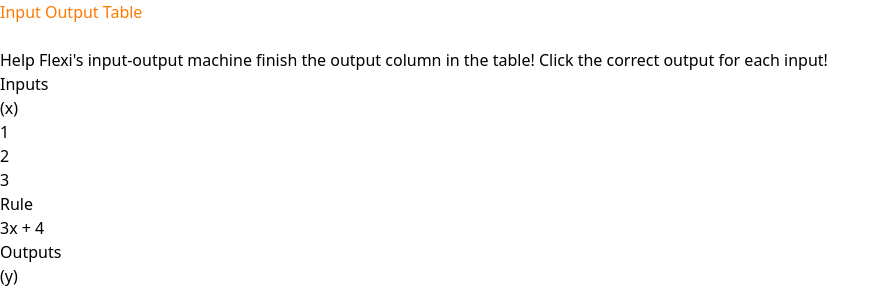
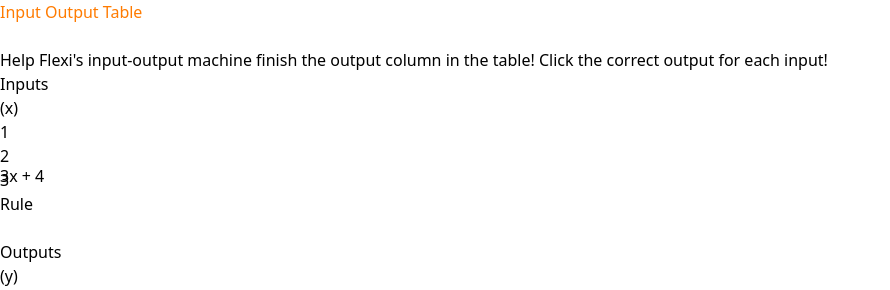
Before and after one commit to TimothyCruzCk12/input_output_table, a React (Vite) app: page / in a window 1280 px wide. Shown: the top 290 px of the page, without its empty margins (0-890 px from the left). Built offline with nearby package versions, Linux system fonts and the light colour scheme.

Commit message:
added machine animations

```diff
--- a/src/components/Machine.css
+++ b/src/components/Machine.css
@@ -0,0 +1,25 @@
+.stepOne {
+    transform: translateY(-52px);
+    transition: transform 0.5s ease-in-out;
+}
+.stepTwo {
+    transform: translateY(0);
+    transition: transform 0.5s ease-in-out;
+}
+.stepThree {
+    transform: translateY(54px);
+    transition: transform 0.5s ease-in-out;
+}
+
+.gear-spin {
+    animation: spin 0.5s ease-in-out;
+}
+
+@keyframes spin {
+    from {
+        transform: translateY(5px) rotate(0deg);
+    }
+    to {
+        transform: translateY(5px) rotate(360deg);
+    }
+}
--- a/src/components/Machine.jsx
+++ b/src/components/Machine.jsx
@@ -1,4 +1,9 @@
+import './Machine.css'
+
 const Machine = ({rule, step, lightColor, lightType}) => {
+    // Determine CSS class based on step
+    const stepClass = step === 0 ? 'stepOne' : step === 1 ? 'stepTwo' : 'stepThree';
+
     return(
         <div className='flex flex-col h-[100%] flex-grow items-center z-2'>
                 <div className='mb-2'>
@@ -7,7 +12,7 @@ const Machine = ({rule, step, lightColor, lightType}) => {
                 {/* Top Decorations */}
                 <div className='relative w-[60%] flex items-center z-1'>
                     {/* Gear */}
-                    <div className="absolute translate-y-1 w-8 h-8 flex items-center justify-center">
+                    <div className={`absolute translate-y-[5px] w-8 h-8 flex items-center justify-center gear-spin`} key={step}>
                         {/* Gear teeth */}
                         <div className="absolute inset-0">
                             {/* Top tooth */}
@@ -57,16 +62,16 @@ const Machine = ({rule, step, lightColor, lightType}) => {
                     {/* Middle of Machine */}
                     <div className='w-[80%] h-[100%] flex items-center justify-center z-2'>
                         {/* Left Funnel */}
-                        <div className='bg-yellow-500 h-[50px] w-[20px] flex items-center justify-center' style={{clipPath: 'polygon(0% 0%, 100% 25%, 100% 75%, 0% 100%)'}} />
+                        <div className={`bg-yellow-500 h-[50px] w-[20px] flex items-center justify-center ${stepClass}`} style={{clipPath: 'polygon(0% 0%, 100% 25%, 100% 75%, 0% 100%)'}} />
                         {/* Gray Body */}
                         <div className='flex-grow bg-gray-500 h-[100%] flex items-center justify-center z-0'>
                                 {/* Rule */}
-                                <div className='text-center font-bold text-sm bg-white py-2 px-1 flex items-center justify-center border border-yellow-600 rounded-md z-10'>{rule}</div>
+                                <div className={`text-center font-bold text-sm bg-white py-2 px-1 flex items-center justify-center border border-yellow-600 rounded-md z-10 ${stepClass}`}>{rule}</div>
                                 {/* Indent */}
                                 <div className='absolute bg-gray-600 h-[30%] w-[10px] rounded-lg z-1'/>
                         </div>
                         {/* Right Funnel */}
-                        <div className='bg-yellow-500 h-[50px] w-[20px] flex items-center justify-center' style={{clipPath: 'polygon(0% 25%, 100% 0%, 100% 100%, 0% 75%)'}} />
+                        <div className={`bg-yellow-500 h-[50px] w-[20px] flex items-center justify-center ${stepClass}`} style={{clipPath: 'polygon(0% 25%, 100% 0%, 100% 100%, 0% 75%)'}} />
                     </div>
                 {/* Bottom Slab */}
                 <div className='w-[70%] h-[10px] bg-gray-700 rounded-tl-lg rounded-tr-lg'/>
```
